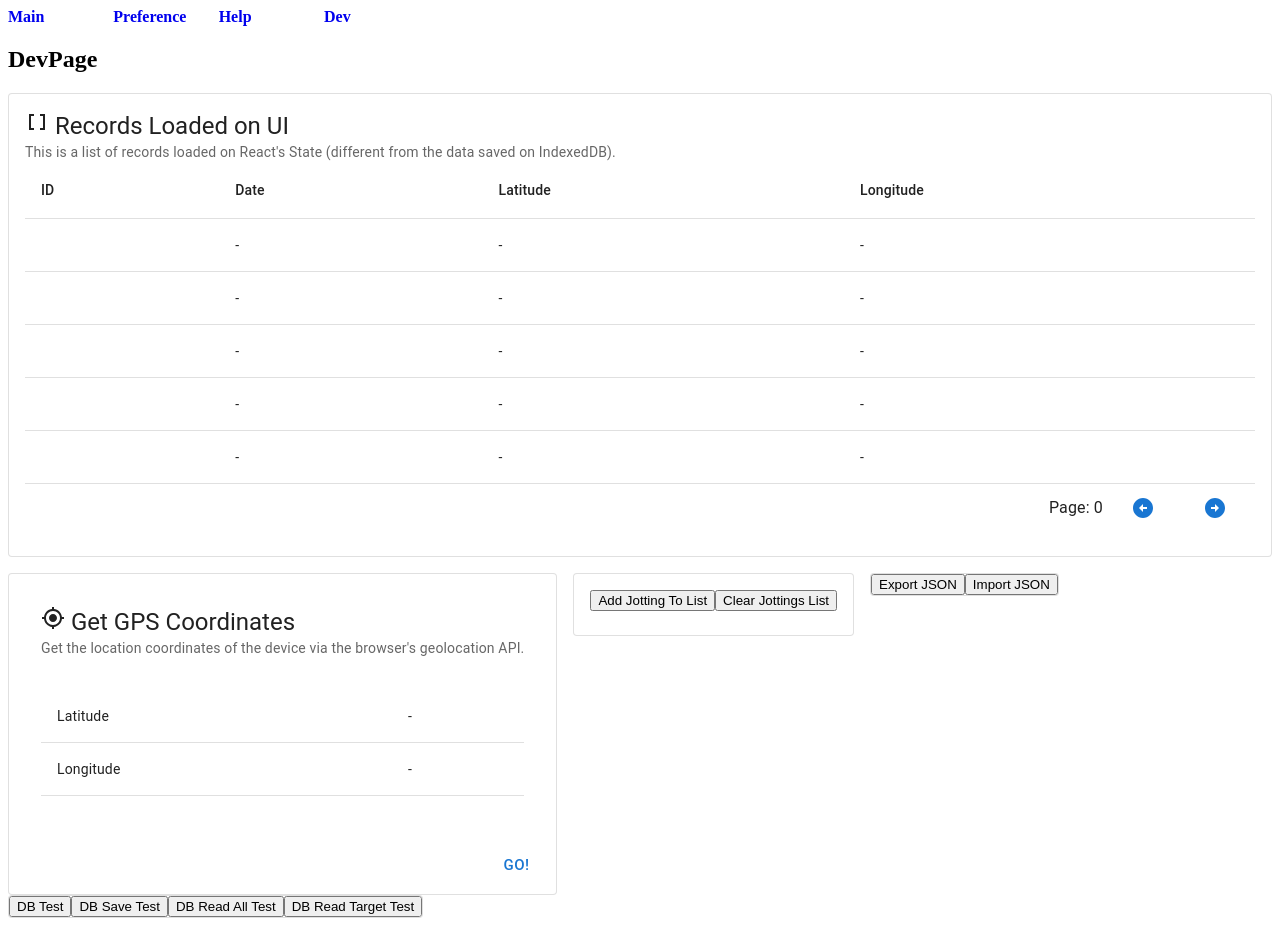
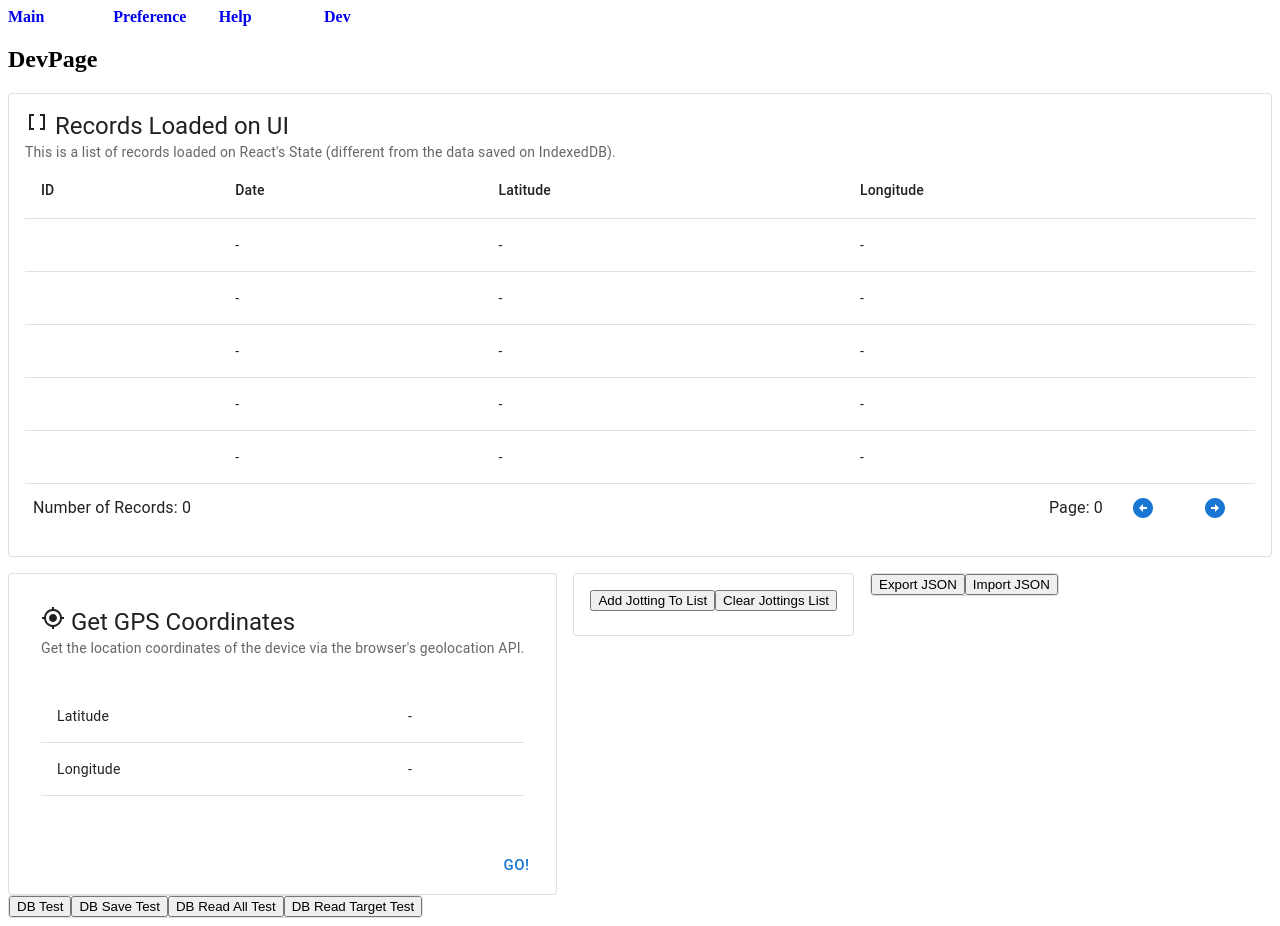
Before and after one commit to tikitorchey/jotgps, a React app in the folder app/: page /#/dev in a window 1280 px wide. Built offline with nearby package versions, Linux system fonts and the light colour scheme; the HTML template or start-up script is replaced by a standard one.

Commit message:
add #11 レコードの総数を表示するエリアを追加

```diff
--- a/app/src/Components/Organisms/Dev/DevJottingListViewer.tsx
+++ b/app/src/Components/Organisms/Dev/DevJottingListViewer.tsx
@@ -100,6 +100,7 @@ export const DevJottingListViewer: React.FC<Props> = ({ jottingList }) => {
         </Table>
 
         <CardActions sx = {{ display: "flex", justifyContent: "flex-end" }}>
+          <Typography sx = {{ marginRight: "auto" }}> Number of Records: { jottingList.length } </Typography>
           <Typography> Page: { tableIndex } </Typography>
           <Button size = "small" onClick = { decrementTableIndex } > <ArrowCircleLeft/> </Button>
           <Button size = "small" onClick = { incrementTableIndex } > <ArrowCircleRight/> </Button>
```
